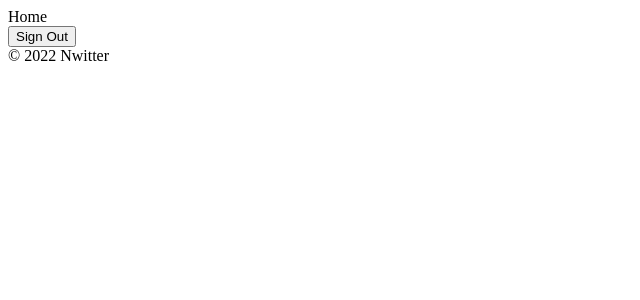
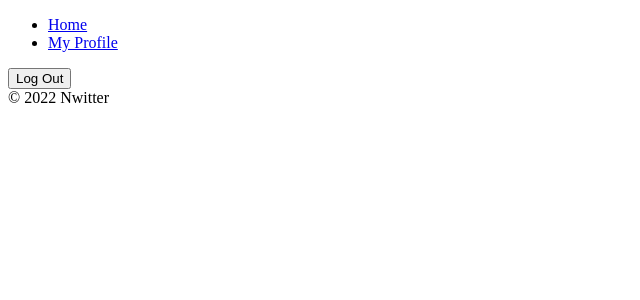
Before and after one commit to HongSehwan/tewitter, a React (Create React App) app: page /#/profile in a window 1280 px wide. Before the commit this address led to /#/. Shown: the top 300 px of the page, without its empty margins (0-640 px from the left). Built offline with nearby package versions, Linux system fonts and the light colour scheme; no server answers; sample sign-in values are in the browser's storage.

Commit message:
Fix Logout data

```diff
--- /dev/null
+++ b/src/components/Navigation.js
@@ -0,0 +1,19 @@
+import React from "react";
+import { Link } from "react-router-dom";
+
+const Navigation = () => {
+    return (
+        <nav>
+            <ul>
+                <li>
+                    <Link to="/">Home</Link>
+                </li>
+                <li>
+                    <Link to="/profile">My Profile</Link>
+                </li>
+            </ul>
+        </nav>
+    );
+};
+
+export default Navigation;
--- a/src/components/Router.js
+++ b/src/components/Router.js
@@ -1,26 +1,34 @@
-import React, { useState } from 'react'
-import { HashRouter as Router, Route, Switch } from 'react-router-dom'
-import Auth from '../routes/Auth'
-import Home from '../routes/Home'
+import React, { useState } from "react";
+import { HashRouter as Router, Route, Switch, Redirect } from "react-router-dom";
+import Auth from "routes/Auth";
+import Home from "routes/Home";
+import Profile from "routes/Profile";
+import Navigation from "components/Navigation";
 
 const AppRouter = ({ isLoggedIn }) => {
     return (
         <Router>
+            {isLoggedIn && <Navigation />}
             <Switch>
                 {isLoggedIn ? (
                     <>
-            <Route exect path="/">
+                        <Route exact path="/">
                             <Home />
+                        </Route>
+                        <Route exact path="/profile">
+                            <Profile />
                         </Route>
                     </>
                 ) : (
-          <Route exect path="/">
+                    <>
+                        <Route exact path="/">
                             <Auth />
                         </Route>
+                    </>
                 )}
             </Switch>
         </Router>
-  )
-}
+    );
+};
 
-export default AppRouter
+export default AppRouter;
--- a/src/routes/Home.js
+++ b/src/routes/Home.js
@@ -2,19 +2,7 @@
 import { authService } from "fbase";
 
 const Home = () => {
-    const SignOut = () => {
-        if (authService.currentUser) {
-            authService.signOut();
-        }
-    };
-    return (
-        <div>
-            <span>Home</span>
-            <div>
-                <button onClick={SignOut}>Sign Out</button>
-            </div>
-        </div>
-    );
+    return <span>Home</span>;
 };
 
 export default Home;
--- a/src/routes/Profile.js
+++ b/src/routes/Profile.js
@@ -1,5 +1,16 @@
-import React from 'react'
+import React from "react";
+import { authService } from "fbase";
+import { useHistory } from "react-router-dom";
 
-const Profile = () => <span>Profile</span>
-
-export default Profile
+export default () => {
+    const history = useHistory();
+    const onLogOutClick = () => {
+        authService.signOut();
+        history.push("/");
+    };
+    return (
+        <>
+            <button onClick={onLogOutClick}>Log Out</button>
+        </>
+    );
+};
```
Lines whose indentation alone changed are shown as unchanged.
